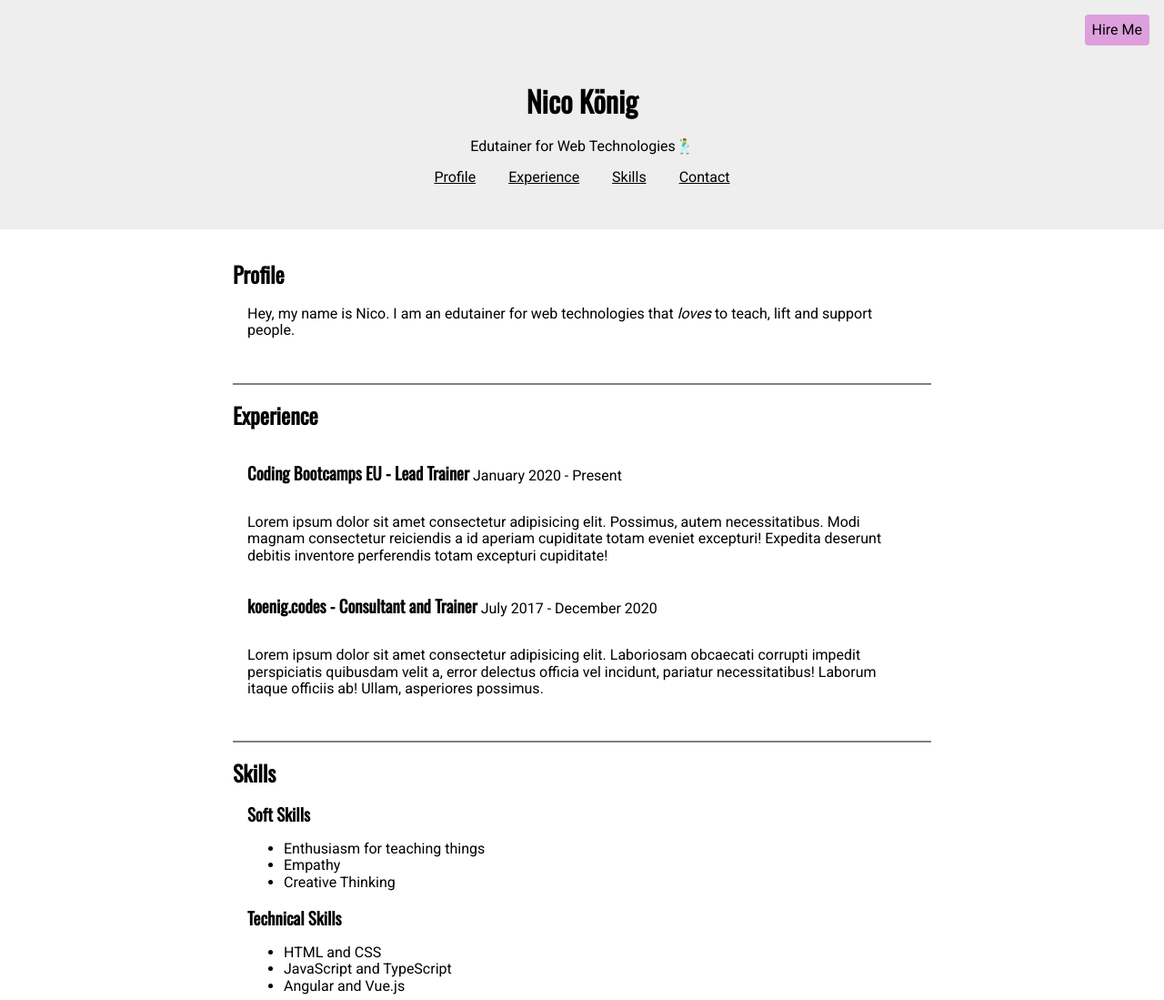
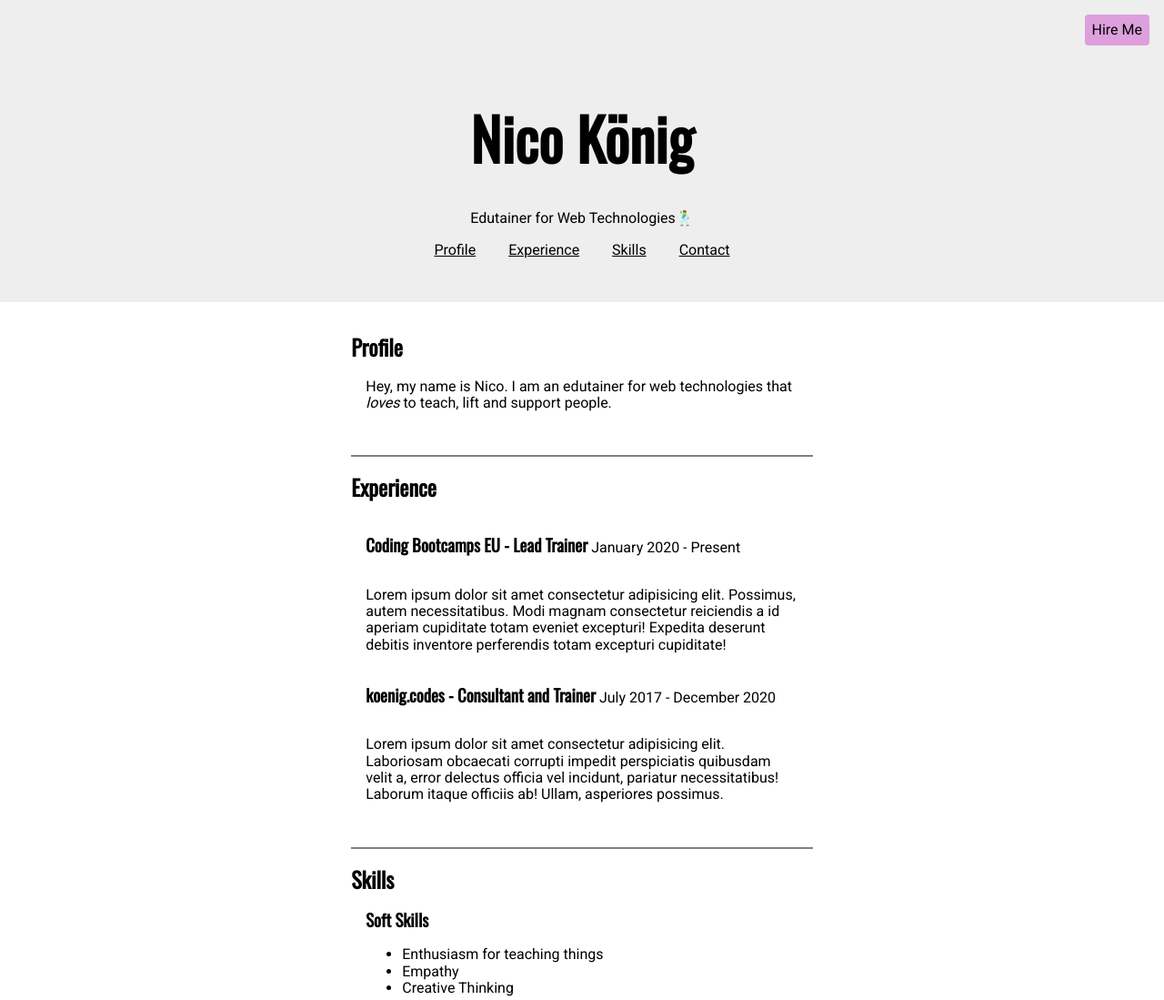
Before and after one commit to coding-bootcamps-eu/lexample-cv, a plain HTML site: page index.html in a window 1280 px wide. Shown: the top 1099 px of the page at 91% size. Drawn offline with nearby package versions, Linux system fonts and the light colour scheme.

Commit message:
length units

```diff
--- a/index.html
+++ b/index.html
@@ -22,8 +22,10 @@
   </head>
   <body>
     <header class="header">
-      <h1>Nico König</h1>
-      <p class="profession">Edutainer for Web Technologies</p>
+      <div class="heading-group">
+        <h1 class="main-heading">Nico König</h1>
+        <p class="profession">Edutainer for Web Technologies</p>
+      </div>
       <nav>
         <a class="nav-link" href="#profile">Profile</a>
         <a class="nav-link" href="#experience">Experience</a>
--- a/style.css
+++ b/style.css
@@ -9,6 +9,7 @@
 
 html {
   font-family: "Roboto", sans-serif;
+  font-size: 16px;
 }
 
 h1,
@@ -32,11 +33,23 @@ body {
 /* Specific Stylings */
 
 .header {
-  padding: 48px 16px;
-  padding-top: 72px;
+  padding: 3rem 1rem;
+  padding-top: 4.5rem;
   text-align: center;
   background-color: #eee;
   position: relative;
+}
+
+.heading-group {
+  font-size: 4rem;
+}
+
+.main-heading {
+  font-size: 1em;
+}
+
+.profession {
+  font-size: 0.25em;
 }
 
 .profession::after {
@@ -45,16 +58,16 @@ body {
 
 .hire-me {
   position: absolute;
-  right: 16px;
-  top: 16px;
-  padding: 8px;
-  border-radius: 4px;
+  right: 1rem;
+  top: 1rem;
+  padding: 0.5rem;
+  border-radius: 0.25rem;
   background: plum;
   color: black;
 }
 
 .nav-link {
-  padding: 4px 8px;
+  padding: 0.25rem 0.5rem;
   color: black;
 }
 
@@ -69,22 +82,22 @@ body {
 }
 
 .nav-link + .nav-link {
-  margin-left: 16px;
+  margin-left: 1rem;
 }
 
 .main {
-  max-width: 800px;
+  max-width: 60ch;
   margin: 0 auto;
-  padding: 16px;
+  padding: 1rem;
 }
 
 .main > * + * {
-  margin-top: 48px;
+  margin-top: 3rem;
 }
 
 .main > * {
-  border-top: 2px solid grey;
-  padding: 0 16px;
+  border-top: 0.125rem solid grey;
+  padding: 0 1rem;
 }
 
 .main > *:first-child {
@@ -93,7 +106,7 @@ body {
 
 .article-heading {
   position: relative;
-  left: -16px;
+  left: -1rem;
 }
 
 .experience-heading {
```
